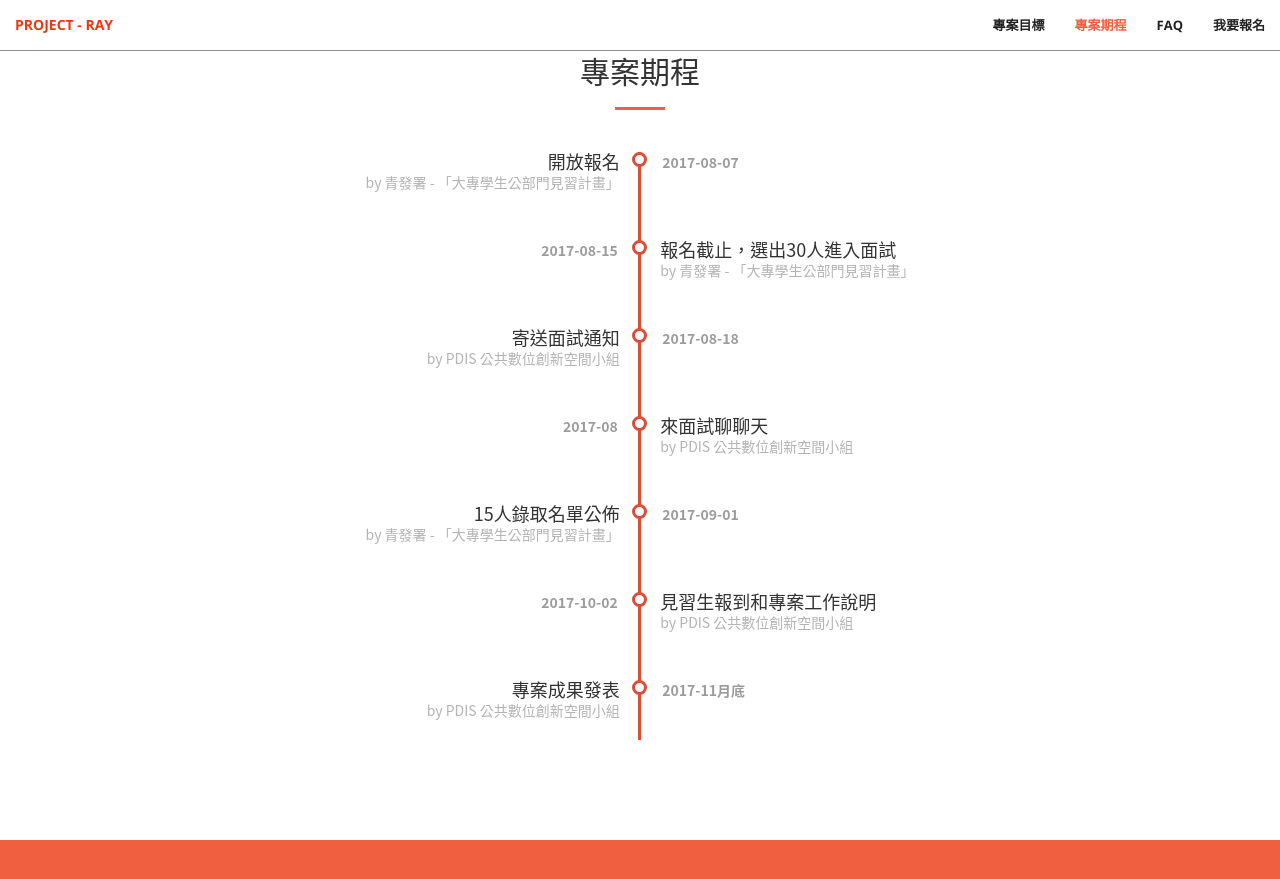
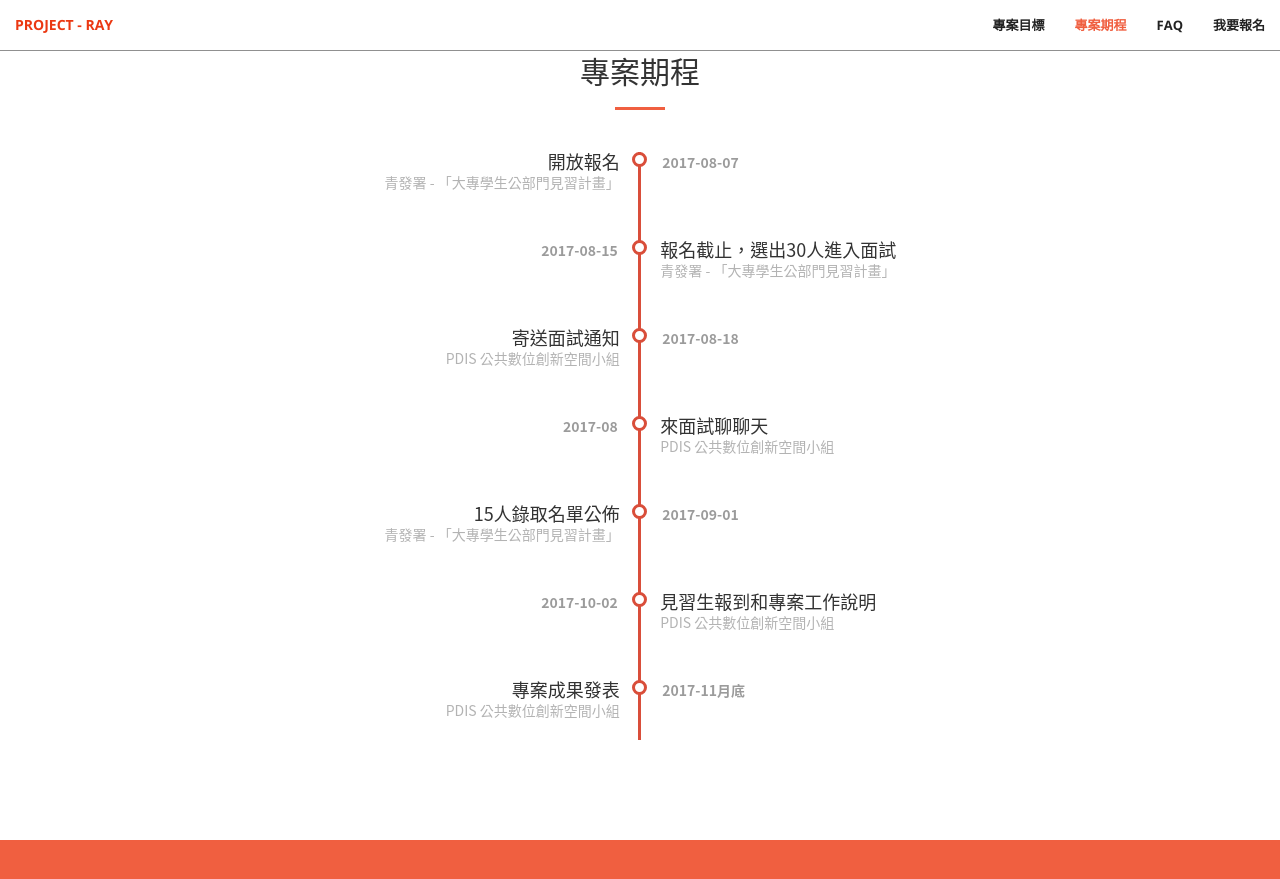
Before and after one commit to PDIS/ray2018, a Jekyll site: the page built from docs/index.html, in a window 1280 px wide and 900 px high, scrolled down 1450 px. Shown: the top 879 px of the window. Built offline with Jekyll 4.4.1, drawn with Linux system fonts in a browser that asks for light colours; some of the changed text lies outside the part shown.

Commit message:
* Simplify layout

```diff
--- a/docs/_data/intro.json
+++ b/docs/_data/intro.json
@@ -4,12 +4,12 @@
         {
             "title": "來自哪裡？",
             "icon": "fa-rocket",
-            "content": "透過「大專學生公部門見習計畫」招募青年學生協作，名額15人。"
+            "content": "透過「大專學生公部門見習計畫」招募青年學生協作，名額 15 人。"
         },
         {
             "title": "為什麼這麼做？",
             "icon": "fa-search",
-            "content": "經國發會清查，行政院所屬機關及各縣市政府網站多相容於Chrome、Firefox、IE，因此此計畫將檢核二級機關網站是否相容於Safari。"
+            "content": "經國發會清查，行政院所屬機關及各縣市政府網站多相容於 Chrome、Firefox、IE，因此此計畫將檢核二級機關網站是否相容於 Safari。"
         },
         {
             "title": "我們怎麼做？",
--- a/docs/_data/timeline.json
+++ b/docs/_data/timeline.json
@@ -1,37 +1,37 @@
 [
     {
         "title": "開放報名",
-        "owner": "by 青發署 - 「大專學生公部門見習計畫」",
+        "owner": "青發署 - 「大專學生公部門見習計畫」",
         "date": "2017-08-07"
     },
     {
         "title": "報名截止，選出30人進入面試",
-        "owner": "by 青發署 - 「大專學生公部門見習計畫」",
+        "owner": "青發署 - 「大專學生公部門見習計畫」",
         "date": "2017-08-15"
     },
     {
         "title": "寄送面試通知",
-        "owner": "by PDIS 公共數位創新空間小組",
+        "owner": "PDIS 公共數位創新空間小組",
         "date": "2017-08-18"
     },
     {
         "title": "來面試聊聊天",
-        "owner": "by PDIS 公共數位創新空間小組",
+        "owner": "PDIS 公共數位創新空間小組",
         "date": "2017-08"
     },
     {
         "title": "15人錄取名單公佈",
-        "owner": "by 青發署 - 「大專學生公部門見習計畫」",
+        "owner": "青發署 - 「大專學生公部門見習計畫」",
         "date": "2017-09-01"
     },
     {
         "title": "見習生報到和專案工作說明",
-        "owner": "by PDIS 公共數位創新空間小組",
+        "owner": "PDIS 公共數位創新空間小組",
         "date": "2017-10-02"
     },
     {
         "title": "專案成果發表",
-        "owner": "by PDIS 公共數位創新空間小組",
+        "owner": "PDIS 公共數位創新空間小組",
         "date": "2017-11月底"
     }
 ]
```
Also changed, not shown: docs/_data/faq.json (+4 -4 lines).
